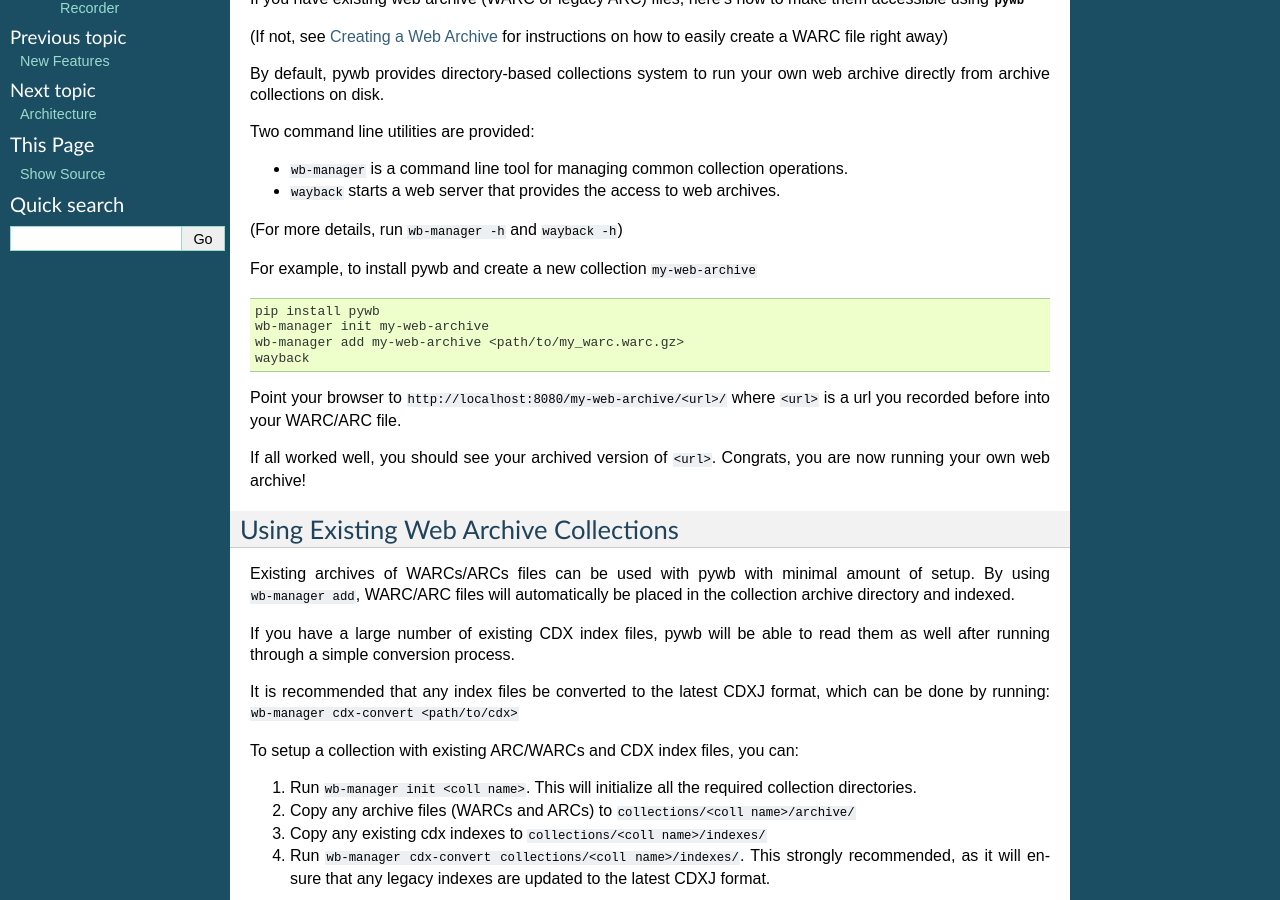
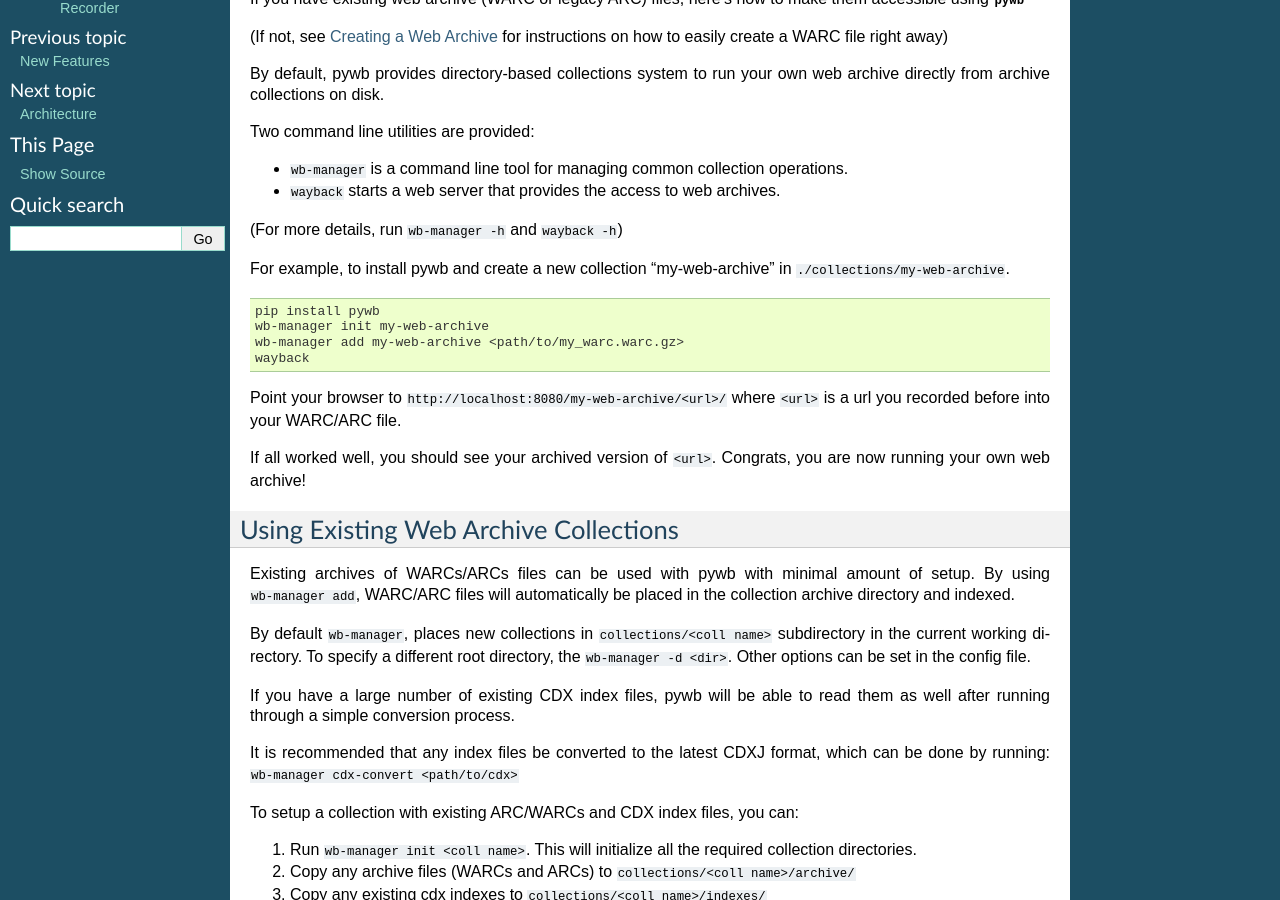
Before and after one commit to webrecorder/pywb, a Sphinx documentation site: the page built from docs/manual/usage.rst, in a window 1280 px wide and 900 px high, scrolled down 218 px. Built offline with Sphinx 7.4.7, drawn with Linux system fonts in a browser that asks for light colours; pages that are not in the unit, such as notebooks, are missing from menus.

Commit message:
Update usage.rst with working dir info

```diff
--- a/docs/manual/usage.rst
+++ b/docs/manual/usage.rst
@@ -21,7 +21,7 @@
 
 (For more details, run ``wb-manager -h`` and ``wayback -h``)
 
-For example, to install pywb and create a new collection ``my-web-archive``
+For example, to install pywb and create a new collection "my-web-archive" in ``./collections/my-web-archive``.
 
 .. code:: console
 
@@ -35,12 +35,13 @@
 If all worked well, you should see your archived version of ``<url>``. Congrats, you are now running your own web archive!
 
 
-
 Using Existing Web Archive Collections
 --------------------------------------
 
 Existing archives of WARCs/ARCs files can be used with pywb with minimal amount of setup. By using ``wb-manager add``,
 WARC/ARC files will automatically be placed in the collection archive directory and indexed.
+
+By default ``wb-manager``, places new collections in ``collections/<coll name>`` subdirectory in the current working directory. To specify a different root directory, the ``wb-manager -d <dir>``. Other options can be set in the config file.
 
 If you have a large number of existing CDX index files, pywb will be able to read them as well after running through a simple conversion process.
 
```
